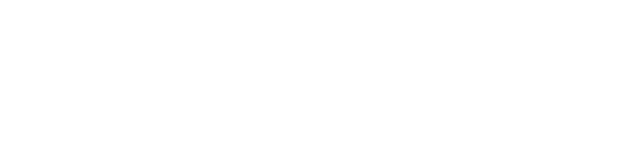
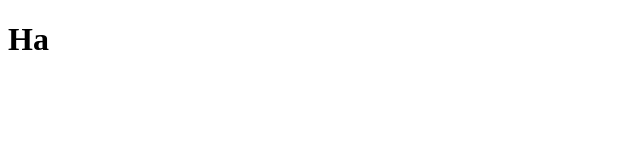
Before and after one commit to elsantomoreno/gitworkshop, a plain HTML site: page contact.html in a window 1280 px wide. Shown: the full height of the page, 0-640 px from the left. Drawn offline with Linux system fonts and the light colour scheme.

Commit message:
weiteres

```diff
--- a/contact.html
+++ b/contact.html
@@ -6,6 +6,6 @@
     <title>Document</title>
   </head>
   <body>
-    <main></main>
+    <main><h1>Ha</h1></main>
   </body>
 </html>
```
Also changed, not shown: index.html (+0 -2 lines).
